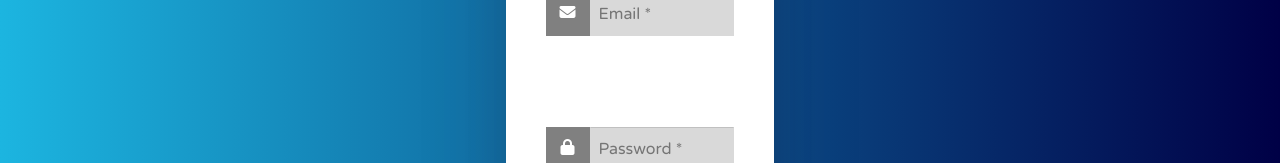
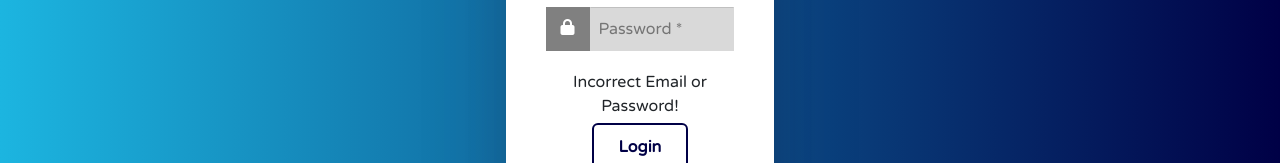
Before and after one commit to devaaravmishra/hms, a React (Create React App) app: page /login in a window 1280 px wide. Shown: the part 575-738 px from the top of the page. Built offline with nearby package versions, Linux system fonts and the light colour scheme; no server answers.

Commit message:
add: err msg if input details are incorrect

```diff
--- a/src/Components/loginpage.js
+++ b/src/Components/loginpage.js
@@ -23,7 +23,8 @@ const Login = () => {
 				window.location.reload();
 			})
 			.catch((error) => {
-				console.error(error);
+				var incCredentials = document.getElementById("Incorrect-credentials");
+        		incCredentials.style.display="block";
 			})
 			.finally(() => {
 				console.info("Login API call finished.");
@@ -41,8 +42,6 @@ const Login = () => {
 				<div className={"parent-container"}>
 					<form id={"login-container"}>
 						<img src={logo} alt={"Health Insurance"} />
-						<br />
-						<br />
 						<div className={"input-container"}>
 							<i className={"fa fa-envelope icon"}></i>
 							<input
@@ -59,9 +58,6 @@ const Login = () => {
 								}}
 							/>
 						</div>
-						<br />
-						<br />
-						<br />
 						<div className="input-container">
 							<i className="fa fa-lock icon"></i>
 							<input
@@ -78,6 +74,7 @@ const Login = () => {
 								}}
 							/>
 						</div>
+						<div id={"Incorrect-credentials"}>Incorrect Email or Password!</div>
 						<button
 							id={"submit"}
 							type={"submit"}
@@ -85,12 +82,9 @@ const Login = () => {
 						>
 							Login
 						</button>
-						<br />
-						<br />
 						<span className={"spantext"}>
 							Doesn't have one, Create here.
 						</span>
-						<br />
 						<button
 							id={"lastbtn"}
 							type={"button"}
```
